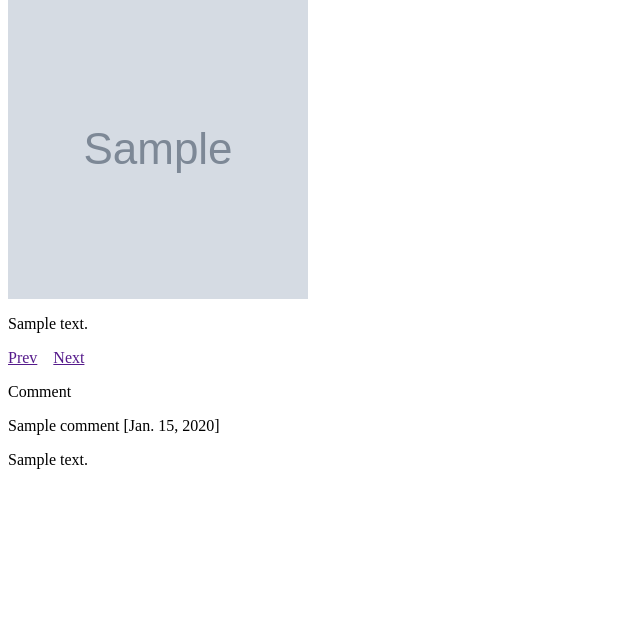
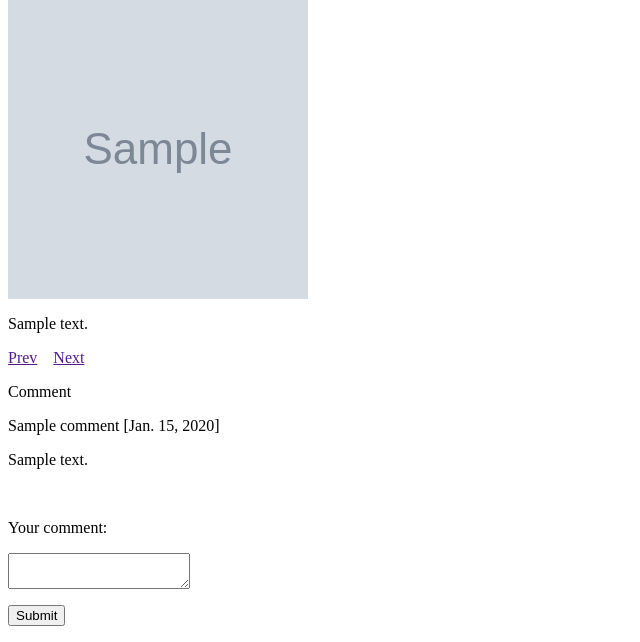
Before and after one commit to MtMoon/cst25, a Django app: template templates/photo_view.html in a window 1280 px wide. Shown: the part 200-842 px from the top of the page, without its empty margins (0-640 px from the left). Before the commit the page ends 669 px from the top, so only its background shows below. Run offline with Django 3.2, Linux system fonts and the light colour scheme; the template is opened without the code that fills it: values that come from a table or form of the project are taken from there, others are empty; tables that the repository leaves empty hold one stand-in row (values such as "Sample post"); grey boxes marked "Sample" are stand-in pictures; form fields are guessed from the names that the template uses.

Commit message:
Photo app Comment Function

```diff
--- a/templates/photo_view.html
+++ b/templates/photo_view.html
@@ -17,3 +17,9 @@
 <p>{{ comment.text }}</p>
 <p>&nbsp;</p>
 {% endfor %}
+<!-- Comment Form -->
+<form method="post" action="{{ photo.url }}">
+  <p>Your comment:</p>
+  <p>{{ form.comment }}</p>
+  <input type="submit" value="Submit" />
+</form>
```
Also changed, not shown: photo/views.py (+9 -0 lines), 1 other file.
